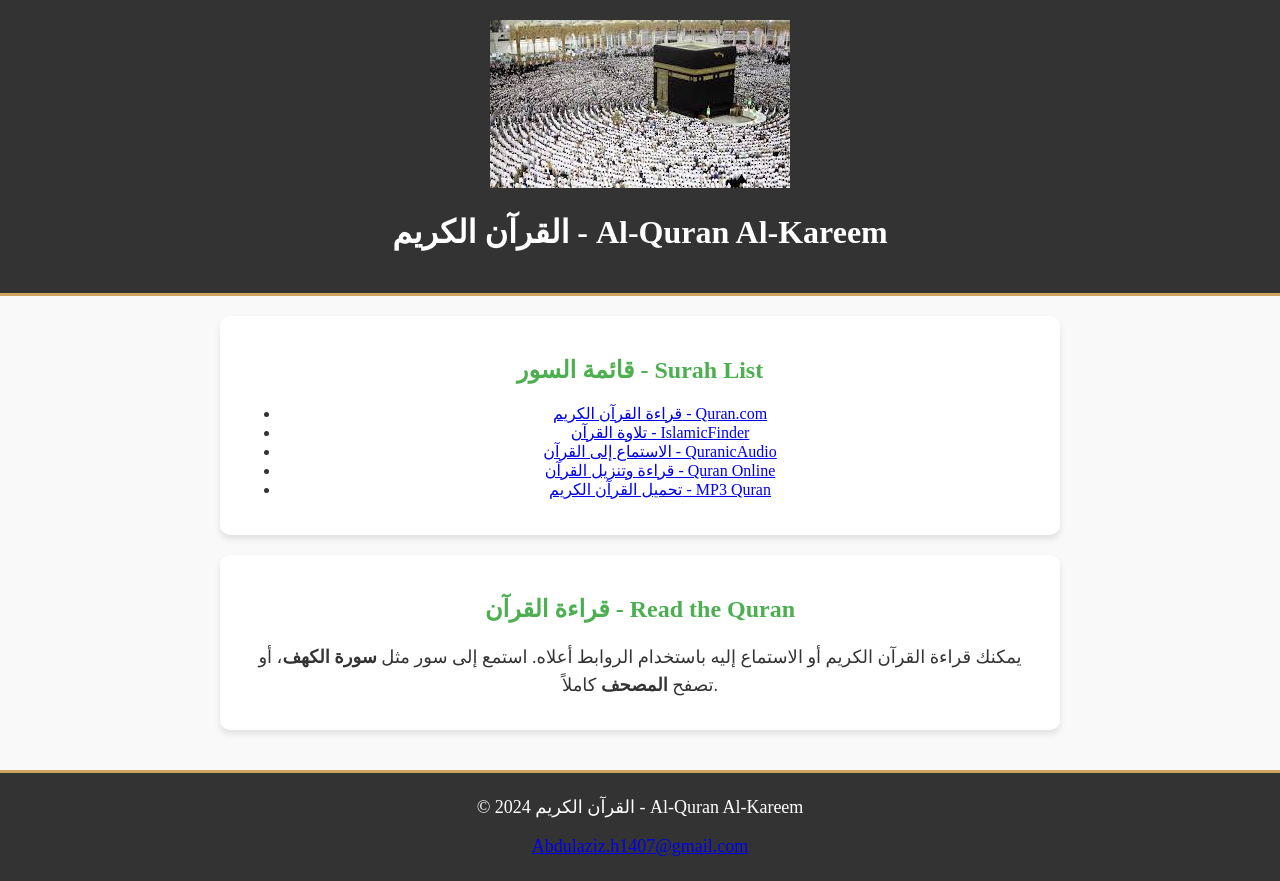
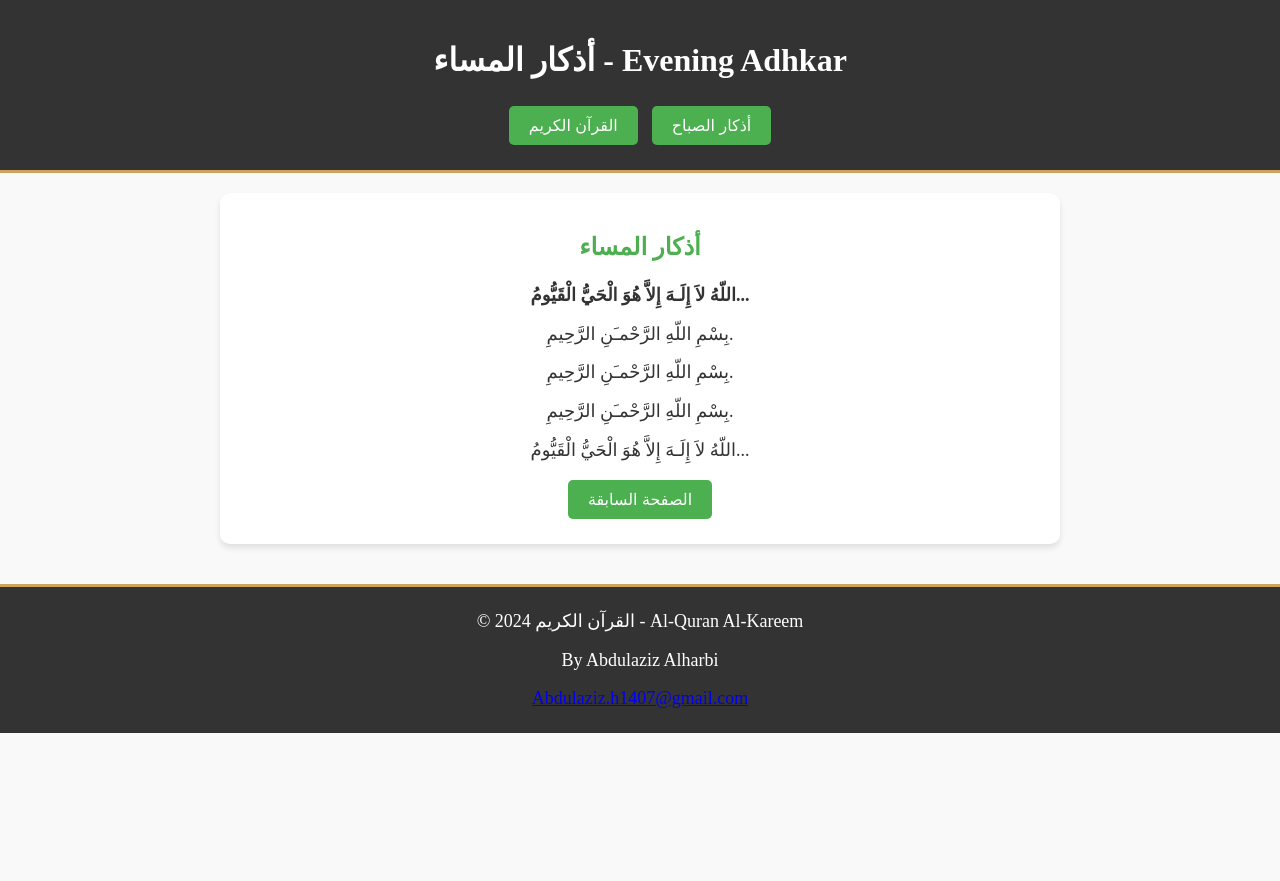
Before and after one commit to Aziz151415/alquran-website, a plain HTML site: page index.html in a window 1280 px wide. After the commit the page ends 800 px from the top, so only its background shows below. Drawn offline with Linux system fonts and the light colour scheme.

Commit message:
Updated index.html

```diff
--- a/index.html
+++ b/index.html
@@ -3,41 +3,38 @@
 
 <head>
     <meta charset="UTF-8">
-    <meta name="google-site-verification" content="_T7KkWxC6ne7ql9j5G5jz5RBbe2wJScEcL8lByk8k4k">
     <meta name="viewport" content="width=device-width, initial-scale=1.0">
-    <meta name="description"
-        content="Al-Quran Al-Kareem, Read and listen to the Quran online. Access Surah Al-Kahf and other Surahs in Arabic and English.">
-    <meta name="keywords"
-        content="المصحف, القران, سورة الكهف, الكهف, القران الكريم, Al-Quran, Quran, Surah Al-Kahf, Al-Kahf, Mushaf">
+    <meta name="description" content="أذكار المساء - Evening Adhkar">
+    <meta name="keywords" content="أذكار, المساء, دعاء, Evening Adhkar, Athkar">
     <meta name="author" content="Abdulaziz Alharbi">
-    <title>القرآن الكريم - Al-Quran Al-Kareem | Read & Listen to the Quran</title>
+    <title>أذكار المساء - Evening Adhkar</title>
     <link rel="stylesheet" href="styles.css">
 </head>
 
 <body>
     <header>
-        <img src="makkah.jpg" alt="Kaaba in Makkah - Al-Quran Al-Kareem">
-        <h1>القرآن الكريم - Al-Quran Al-Kareem</h1>
+        <h1>أذكار المساء - Evening Adhkar</h1>
+        <nav>
+            <a href="index.html"><button>القرآن الكريم</button></a>
+            <a href="athkar-morning.html"><button>أذكار الصباح</button></a>
+        </nav>
     </header>
     <main>
         <section>
-            <h2>قائمة السور - Surah List</h2>
-            <ul>
-                <li><a href="https://quran.com/" target="_blank">قراءة القرآن الكريم - Quran.com</a></li>
-                <li><a href="https://www.islamicfinder.org/quran/" target="_blank">تلاوة القرآن - IslamicFinder</a></li>
-                <li><a href="https://quranicaudio.com/" target="_blank">الاستماع إلى القرآن - QuranicAudio</a></li>
-                <li><a href="https://quranonline.net/" target="_blank">قراءة وتنزيل القرآن - Quran Online</a></li>
-                <li><a href="https://www.mp3quran.net/" target="_blank">تحميل القرآن الكريم - MP3 Quran</a></li>
-            </ul>
-        </section>
-        <section>
-            <h2>قراءة القرآن - Read the Quran</h2>
-            <p>يمكنك قراءة القرآن الكريم أو الاستماع إليه باستخدام الروابط أعلاه. استمع إلى سور مثل <strong>سورة
-                    الكهف</strong>، أو تصفح <strong>المصحف</strong> كاملاً.</p>
+            <h2>أذكار المساء</h2>
+            <div class="adhkar">
+                <p><strong>اللّهُ لاَ إِلَـهَ إِلاَّ هُوَ الْحَيُّ الْقَيُّومُ...</strong></p>
+                <p>بِسْمِ اللّهِ الرَّحْمـَنِ الرَّحِيمِ.</p>
+                <p>بِسْمِ اللّهِ الرَّحْمـَنِ الرَّحِيمِ.</p>
+                <p>بِسْمِ اللّهِ الرَّحْمـَنِ الرَّحِيمِ.</p>
+                <p>اللّهُ لاَ إِلَـهَ إِلاَّ هُوَ الْحَيُّ الْقَيُّومُ...</p>
+            </div>
+            <a href="athkar-morning.html"><button>الصفحة السابقة</button></a>
         </section>
     </main>
     <footer>
         <p>&copy; 2024 القرآن الكريم - Al-Quran Al-Kareem</p>
+        <p>By Abdulaziz Alharbi</p>
         <p><a href="mailto:abdulaziz.h1407@gmail.com">Abdulaziz.h1407@gmail.com</a></p>
     </footer>
 </body>
```
